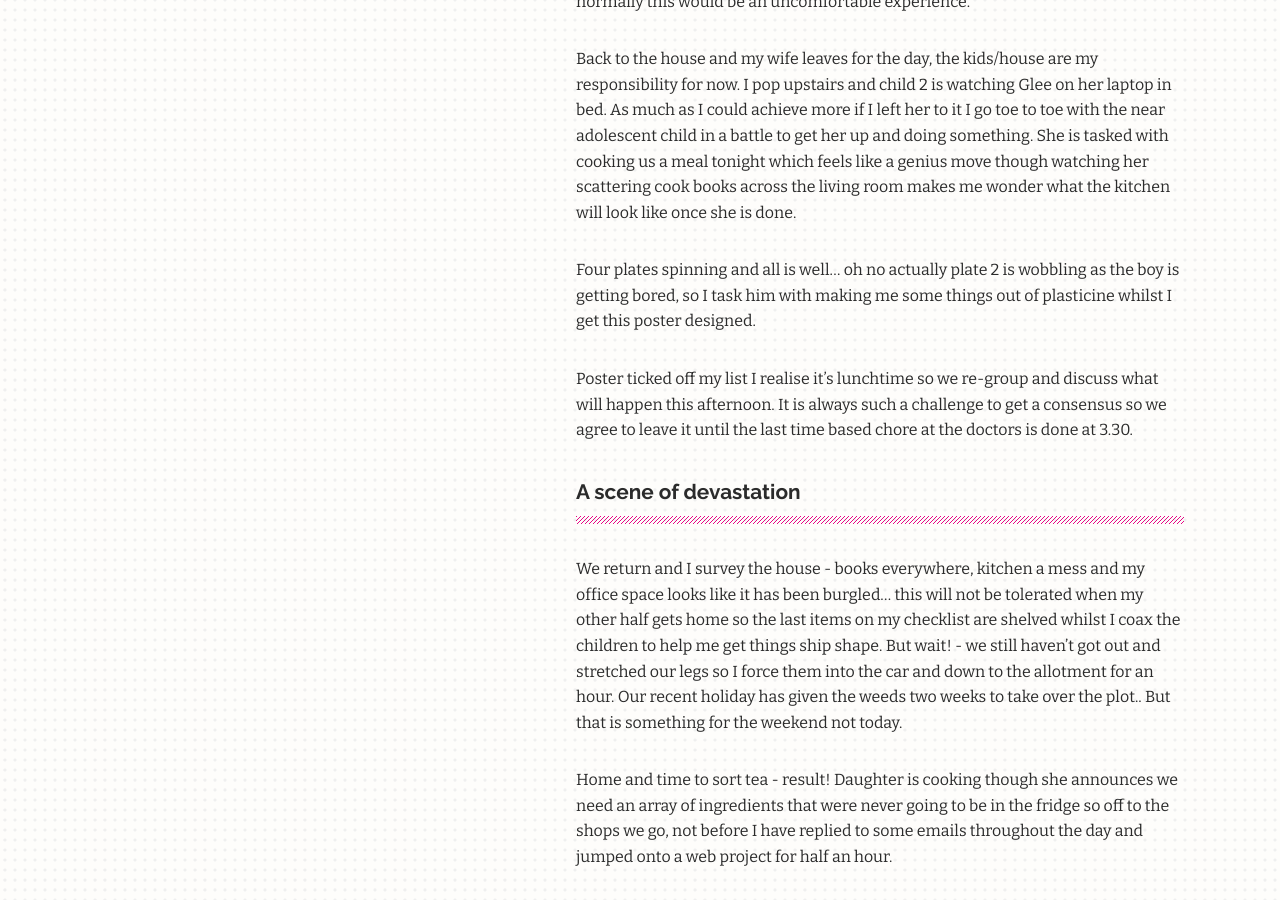
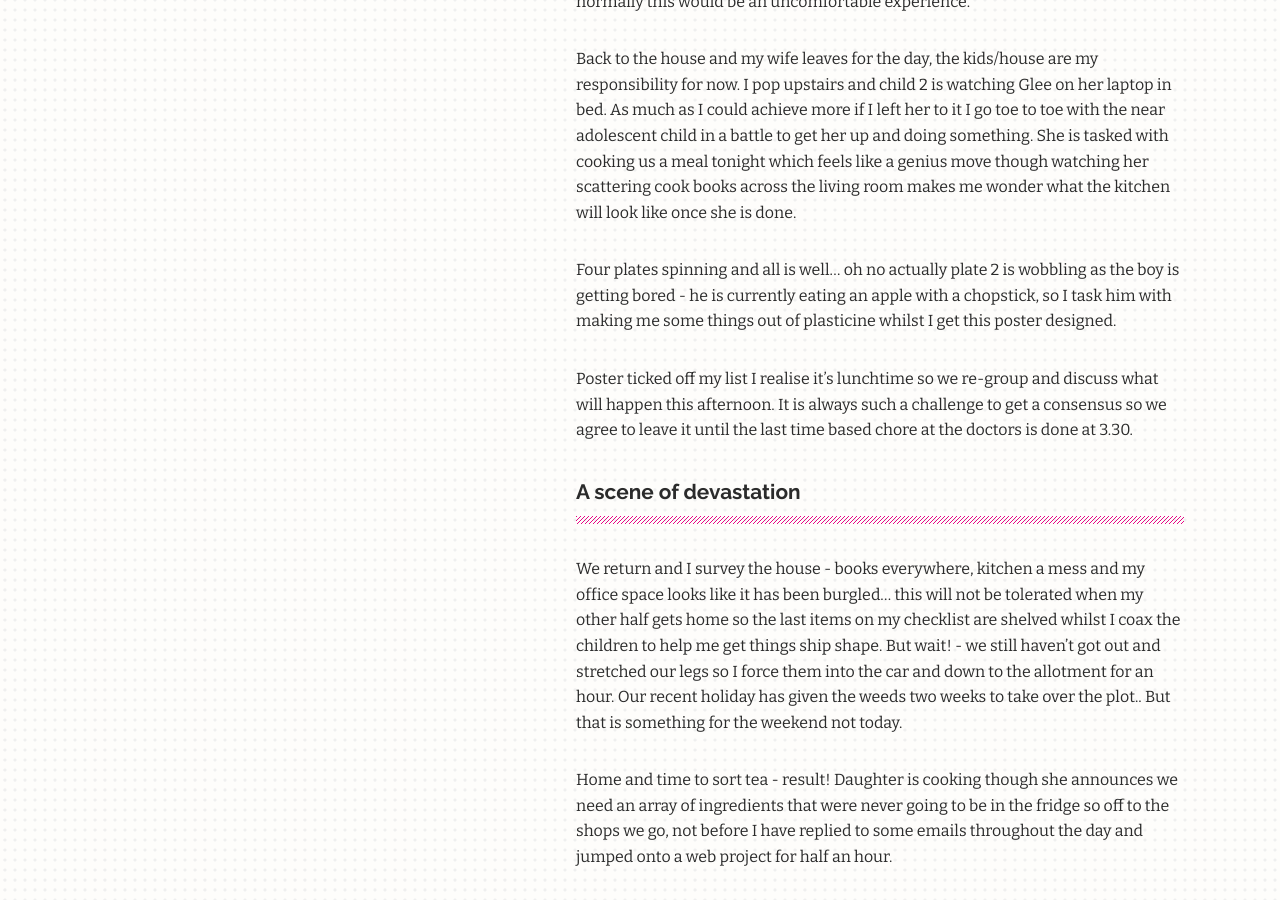
Before and after one commit to maxray/maxray.github.io, a Jekyll site: the page built from blog.html, in a window 1280 px wide and 900 px high, scrolled down 2115 px. Built offline with Jekyll 4.4.1, drawn with Linux system fonts in a browser that asks for light colours.

Commit message:
Updated Summer Holiday Blues

```diff
--- a/_posts/2019-09-01-summer-holiday-blues.markdown
+++ b/_posts/2019-09-01-summer-holiday-blues.markdown
@@ -24,7 +24,7 @@ My watch pings to remind me that I have a dentist appointment shortly - it’s o
 
 Back to the house and my wife leaves for the day, the kids/house are my responsibility for now. I pop upstairs and child 2 is watching Glee on her laptop in bed. As much as I could achieve more if I left her to it I go toe to toe with the near adolescent child in a battle to get  her up and doing something. She is tasked with cooking us a meal tonight which feels like a genius move though watching her scattering cook books across the living room makes me wonder what the kitchen will look like once she is done.
 
-Four plates spinning and all is well… oh no actually plate 2 is wobbling as the boy is getting bored, so I task him with making me some things out of plasticine whilst I get this poster designed.
+Four plates spinning and all is well… oh no actually plate 2 is wobbling as the boy is getting bored - he is currently eating an apple with a chopstick, so I task him with making me some things out of plasticine whilst I get this poster designed.
 
 Poster ticked off my list I realise it’s lunchtime so we re-group and discuss what will happen this afternoon. It is always such a challenge to get a consensus so we agree to leave it until the last time based chore at the doctors is done at 3.30.
 
```
Also changed, not shown: other parts of _posts/2019-09-01-summer-holiday-blues.markdown (+1 -1 lines).
